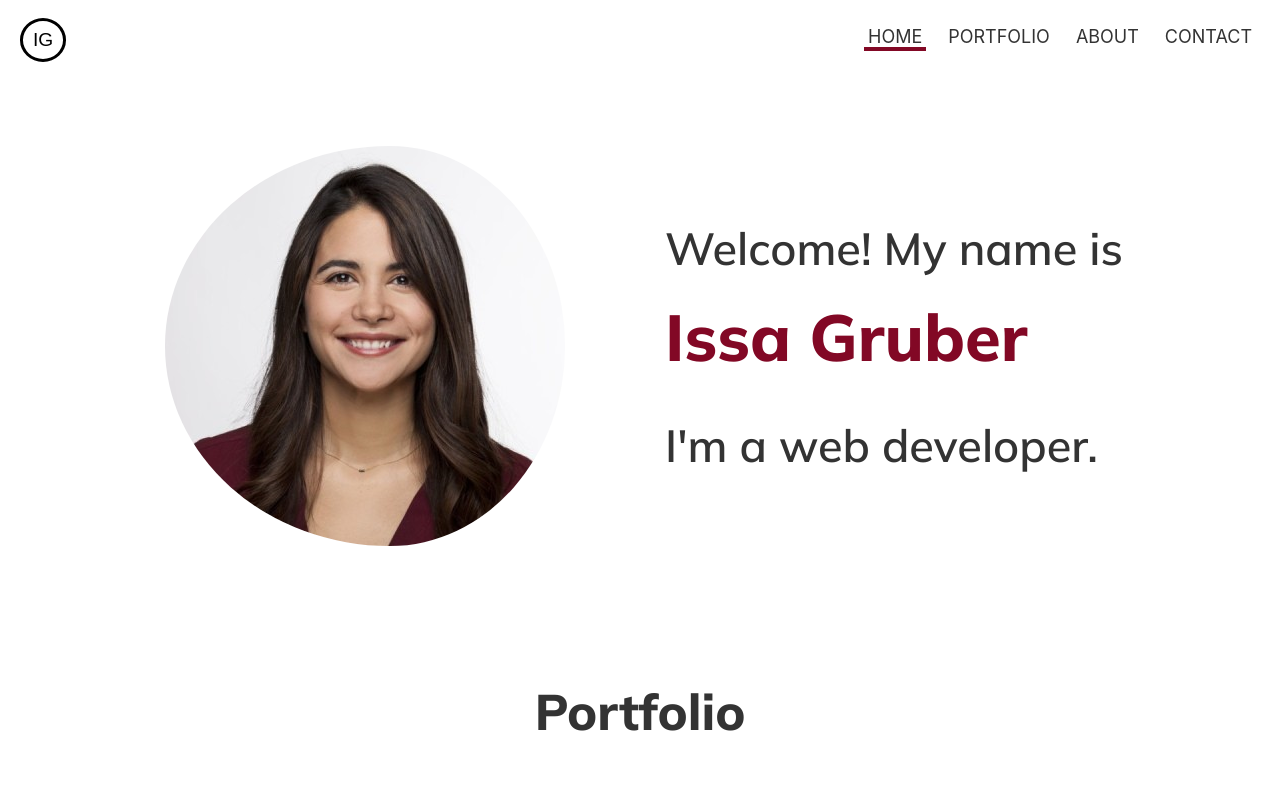
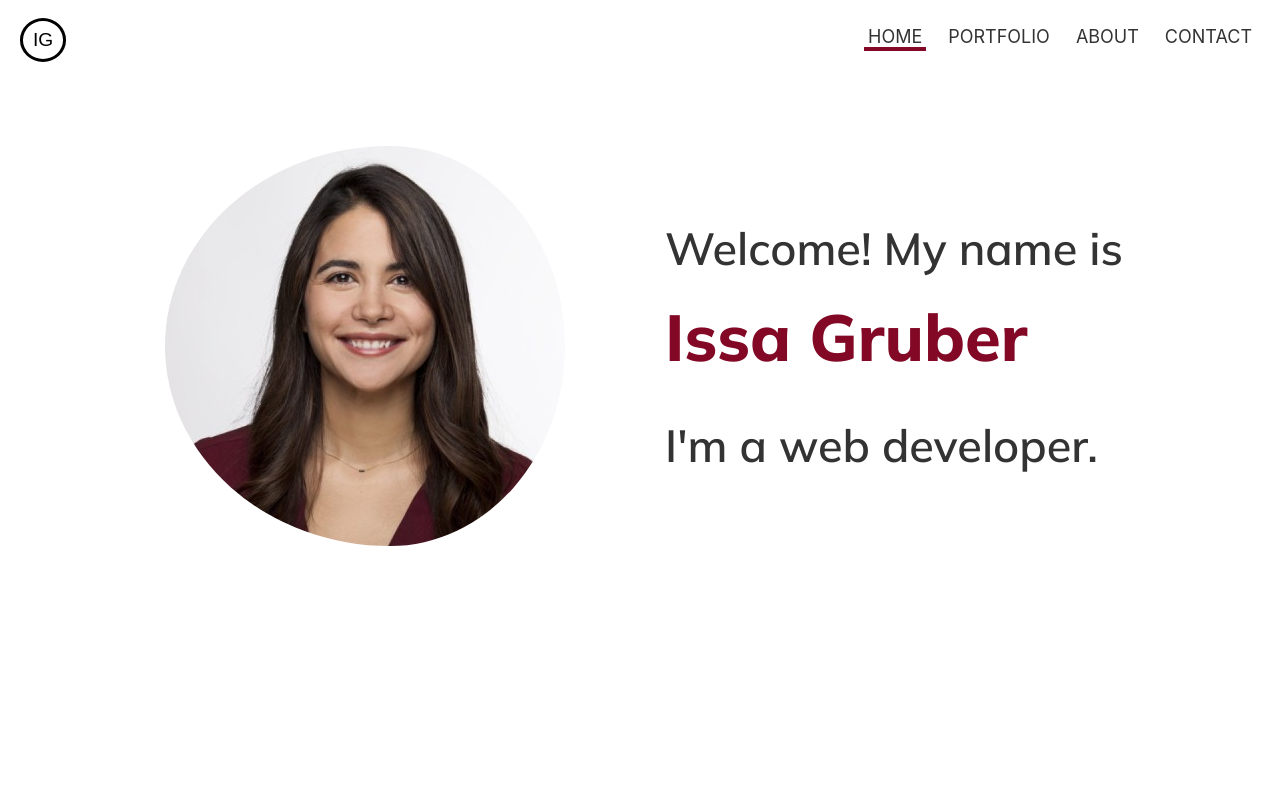
Before and after one commit to GruberI/portfolio, a React (Create React App) app: page / in a window 1280 px wide. Shown: the top 800 px of the page. Built offline with nearby package versions, Linux system fonts and the light colour scheme; a web font is replaced by a local one.

Commit message:
changes to home page size

```diff
--- a/src/App.css
+++ b/src/App.css
@@ -25,10 +25,6 @@ h1 {
   padding-bottom: 20px;
 }
 
-.fullpage {
-  height: 100%;
-}
-
 footer {
   text-align: center;
 }
--- a/src/App.js
+++ b/src/App.js
@@ -15,7 +15,6 @@ function App() {
           title="Welcome"
           subtitle="Welcome"
           id="welcome"
-          className="fullpage"
         />
 
         <Portfolio
--- a/src/components/Welcome/Welcome.css
+++ b/src/components/Welcome/Welcome.css
@@ -1,6 +1,9 @@
+.fullpage {
+    height: 100vh;
+}
+
 .welcome-container {
     width: 100%;
-    height: 100%;
     display: flex;
     padding-top: 80px;
     padding-bottom: 100px;
--- a/src/components/Welcome/Welcome.js
+++ b/src/components/Welcome/Welcome.js
@@ -5,7 +5,8 @@ import './Welcome.css'
 const Welcome = (props) => {
 
     return (
-        <div className="welcome-container" id={props.id}>
+        <div id={props.id} className="fullpage">
+        <div className="welcome-container">
            <section className="welcome-image">
             <img src={image} alt="linkedinPhoto" className="linkedinPhoto"/>
            </section>
@@ -18,6 +19,7 @@ const Welcome = (props) => {
                </div>
            </section>
         </div>
+        </div>
     )
 }
 
```
Also changed, not shown: 1 other file (tests, documents, lock files or other folders).
